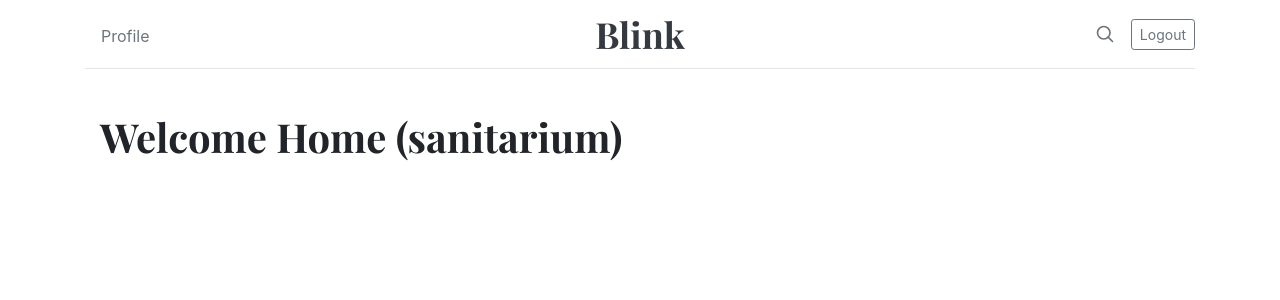
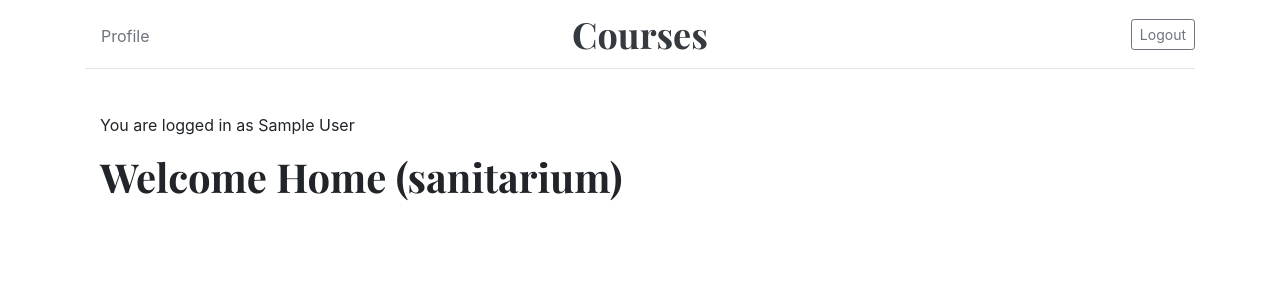
Before and after one commit to MatBarczuk/web_courses, a Django app: page / in a window 1280 px wide. Shown: the top 300 px of the page. Run offline with Django 3.2, Linux system fonts and the light colour scheme; the visitor is signed in with stand-in values (Sample User, id 1); some libraries are stand-ins or nearby versions.

Commit message:
changes in templates

```diff
--- a/home/templates/home/home.html
+++ b/home/templates/home/home.html
@@ -3,6 +3,7 @@
 
 {% block content %}
 
+    <p>You are logged in as {{ user.fullname }}</p>
     <h1>Welcome Home (sanitarium)</h1>
 
 {% endblock %}
--- a/templates/_base.html
+++ b/templates/_base.html
@@ -7,7 +7,7 @@
     <meta name="description" content="">
     <meta name="author" content="Mark Otto, Jacob Thornton, and Bootstrap contributors">
     <meta name="generator" content="Jekyll v4.1.1">
-    <title>Blink - A learning management system</title>
+    <title>Courses - A learning management system</title>
 
     <link rel="canonical" href="https://getbootstrap.com/docs/4.5/examples/blog/">
 
@@ -48,17 +48,9 @@
                 {% endif %}
             </div>
             <div class="col-4 text-center">
-                <a class="blog-header-logo text-dark" href="{% url 'home' %}">Blink</a>
+                <a class="blog-header-logo text-dark" href="{% url 'home' %}">Courses</a>
             </div>
             <div class="col-4 d-flex justify-content-end align-items-center">
-                <a class="text-muted" href="#" aria-label="Search">
-                    <svg xmlns="http://www.w3.org/2000/svg" width="20" height="20" fill="none" stroke="currentColor"
-                         stroke-linecap="round" stroke-linejoin="round" stroke-width="2" class="mx-3" role="img"
-                         viewBox="0 0 24 24" focusable="false"><title>Search</title>
-                        <circle cx="10.5" cy="10.5" r="7.5"/>
-                        <path d="M21 21l-5.2-5.2"/>
-                    </svg>
-                </a>
                 {% if user.is_authenticated %}
                     <a class="btn btn-sm btn-outline-secondary" href="{% url 'users:logout' %}">Logout</a>
                 {% else %}
```
